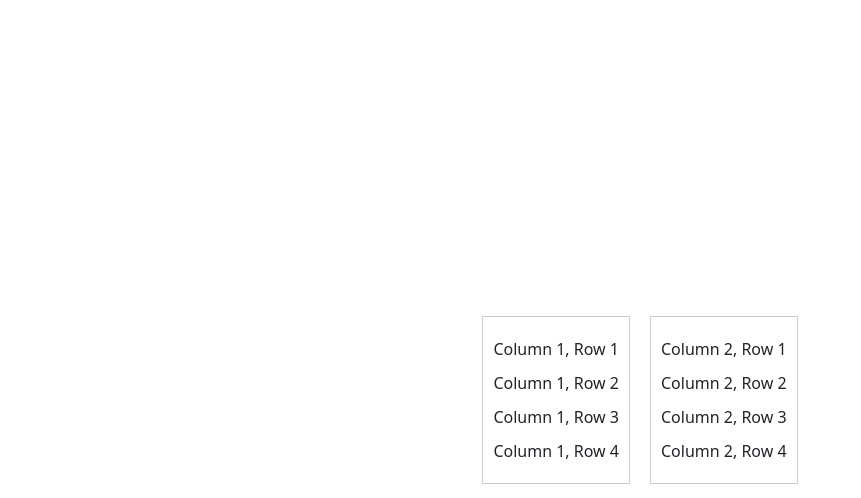
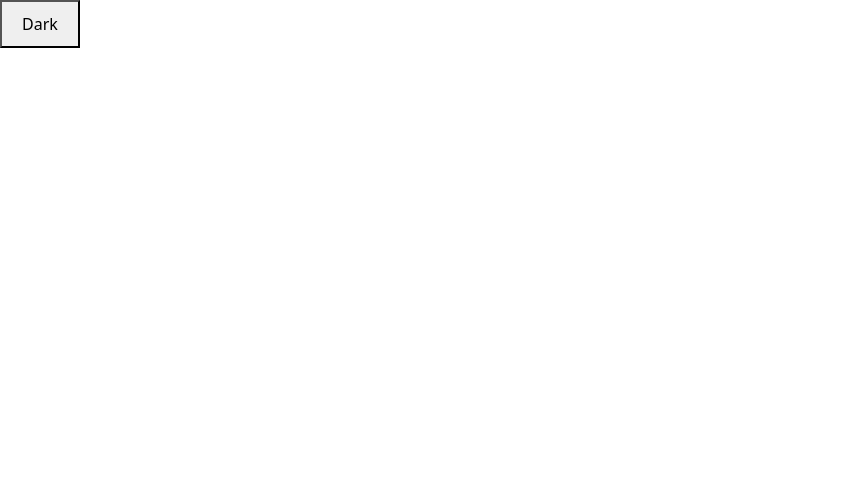
Before and after one commit to Sabalann/Netflix-Clone, a React (Vite) app: page / in a window 1280 px wide. Shown: the top 498 px of the page, without its empty margins (0-861 px from the left). Built offline with nearby package versions, Linux system fonts and the light colour scheme.

Commit message:
Added dark mode switcher

```diff
--- a/src/App.css
+++ b/src/App.css
@@ -1,32 +1,21 @@
-x#root {
-    width: 100%;
-}
-
 body {
-    font-family: Arial, sans-serif;
     margin: 0;
     padding: 0;
-    display: flex;
-    justify-content: center;
-    align-items: center;
-    height: 100vh;
-    background-color: #f0f0f0;
-    width: 100%;
+    font-family: Arial, sans-serif;
+  }
 
-}
+  .light-mode {
+    background-color: white;
+    color: black;
+  }
 
-.container {
-    display: flex;
-    width: 100%;
-}
+  .dark-mode {
+    background-color: rgb(45, 45, 45);
+    color: white;
+  }
 
-.column {
-    margin: 10px;
-    padding: 10px;
-    background-color: #fff;
-    border: 1px solid #ccc;
-}
-
-.column p {
-    margin: 10px 0;
-}
+  button {
+    margin: 20px;
+    padding: 10px 20px;
+    cursor: pointer;
+  }
--- a/src/App.jsx
+++ b/src/App.jsx
@@ -1,11 +1,12 @@
-import NavBar from "./components/NavBar";
+import React, { useState } from 'react';
+import DarkModeButton from './components/DarkModeButton';
+import './App.css'; // Import a CSS file for styling
 
-function App()
-{
+function App() {
   return (
-    <>
-      <NavBar></NavBar>
-    </>
+    <div>
+     <DarkModeButton></DarkModeButton>
+    </div>
   );
 }
 
--- /dev/null
+++ b/src/components/DarkModeButton.tsx
@@ -0,0 +1,22 @@
+import React, { useState } from 'react';
+
+
+
+function DarkModeButton () {
+
+    const [isDarkMode, setIsDarkMode] = useState(false);
+
+    const toggleTheme = () => {
+    setIsDarkMode(!isDarkMode);
+    };
+
+    return (
+        <div className={isDarkMode ? 'dark-mode' : 'light-mode'}>
+            <button onClick={toggleTheme}>
+            {isDarkMode ? 'Light' : 'Dark'}
+            </button>
+        </div>
+    );
+}
+
+export default DarkModeButton;
```
